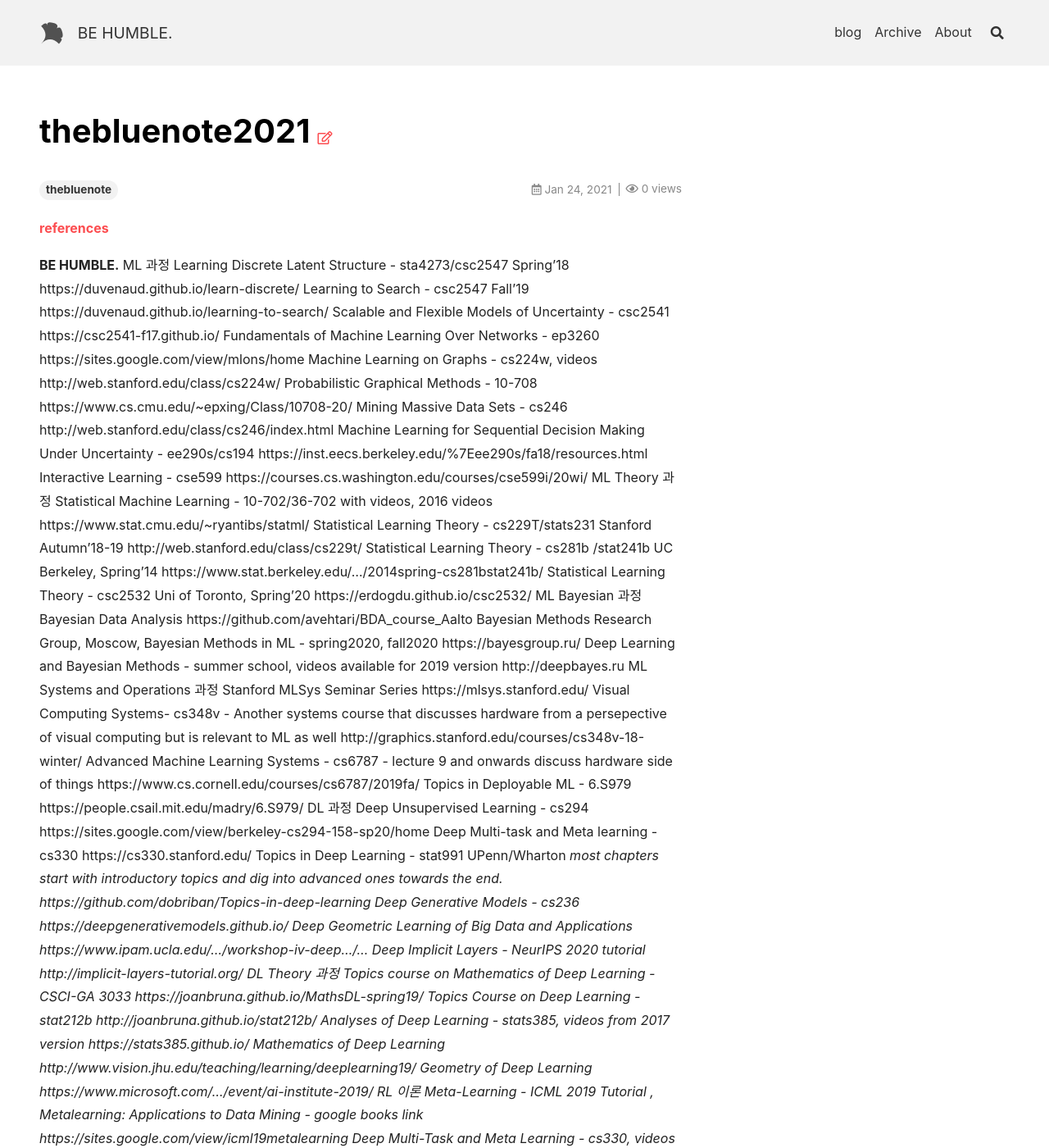
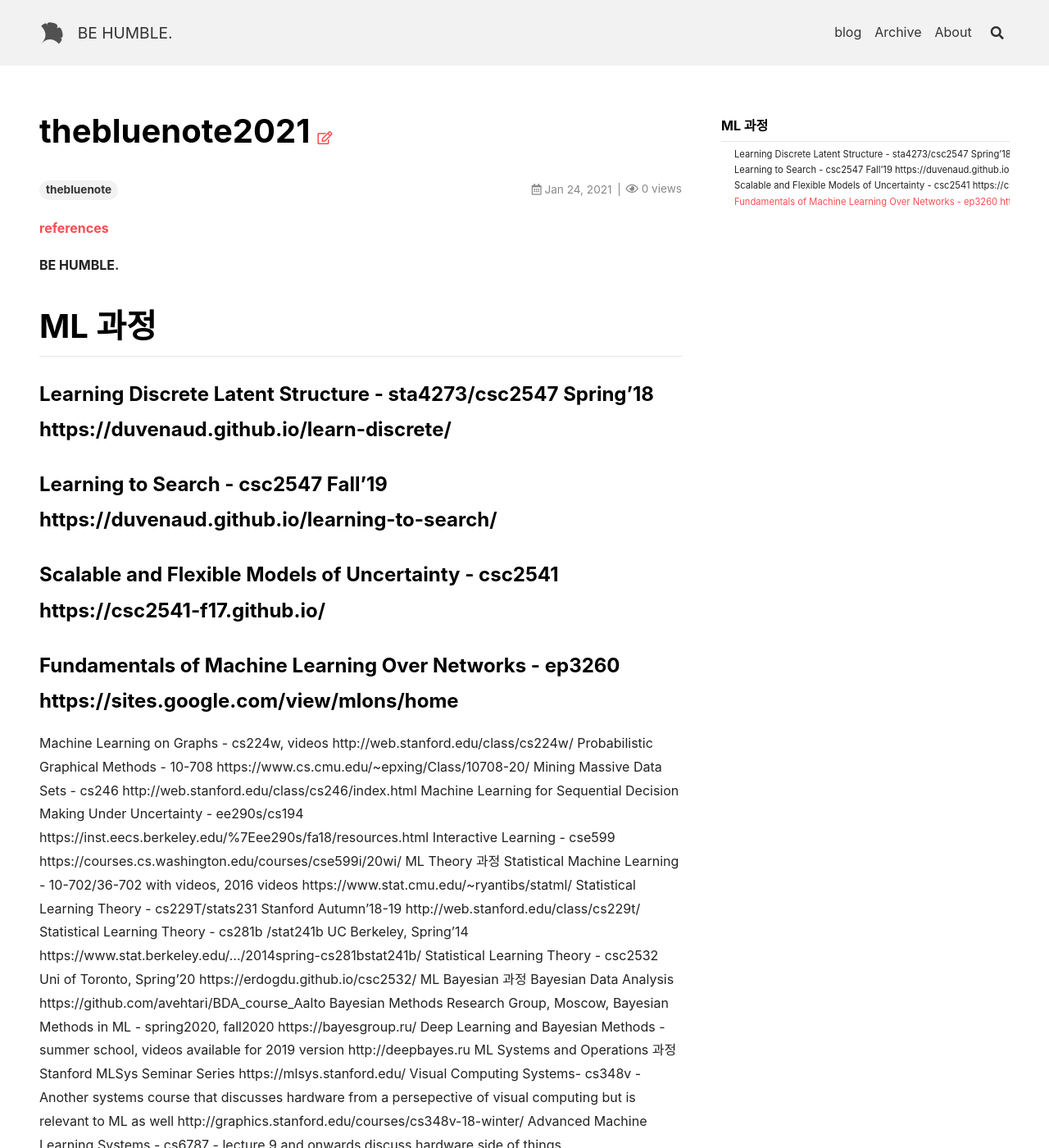
Before and after one commit to underthelights/previous, a Jekyll site: the page built from _posts/thebluenote/2021-01-24-rdmp.md, in a window 1280 px wide and 1400 px high. Shown: the whole window at 82% size. Built offline with Jekyll 4.4.1, drawn with Linux system fonts in a browser that asks for light colours; nearby versions of some CDN libraries; comment, search, counter and statistics services are not loaded; some of the changed text lies outside the part shown.

Commit message:
Update 2021-01-24-rdmp.md

```diff
--- a/_posts/thebluenote/2021-01-24-rdmp.md
+++ b/_posts/thebluenote/2021-01-24-rdmp.md
@@ -11,11 +11,15 @@ picture_frame: shadow
 
 **BE HUMBLE.**
 <!--more-->
-ML 과정
-Learning Discrete Latent Structure - sta4273/csc2547 Spring'18 https://duvenaud.github.io/learn-discrete/
-Learning to Search - csc2547 Fall'19 https://duvenaud.github.io/learning-to-search/
-Scalable and Flexible Models of Uncertainty - csc2541 https://csc2541-f17.github.io/
-Fundamentals of Machine Learning Over Networks - ep3260 https://sites.google.com/view/mlons/home
+# ML 과정
+
+### Learning Discrete Latent Structure - sta4273/csc2547 Spring'18 https://duvenaud.github.io/learn-discrete/
+
+### Learning to Search - csc2547 Fall'19 https://duvenaud.github.io/learning-to-search/
+
+### Scalable and Flexible Models of Uncertainty - csc2541 https://csc2541-f17.github.io/
+
+### Fundamentals of Machine Learning Over Networks - ep3260 https://sites.google.com/view/mlons/home
 Machine Learning on Graphs - cs224w, videos http://web.stanford.edu/class/cs224w/
 Probabilistic Graphical Methods - 10-708 https://www.cs.cmu.edu/~epxing/Class/10708-20/
 Mining Massive Data Sets - cs246 http://web.stanford.edu/class/cs246/index.html
```
